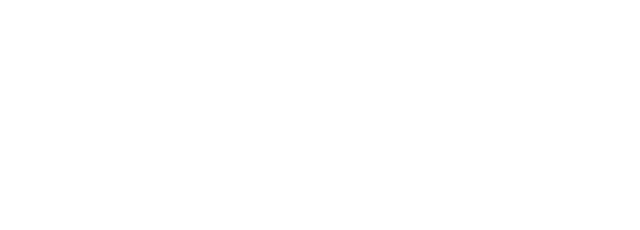
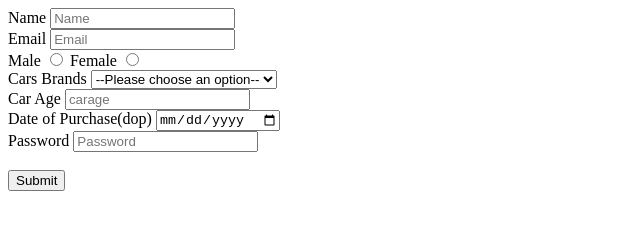
Before and after one commit to acciojob/car-insurance-form-Sridhanam, a website: page main.html in a window 1280 px wide. Shown: the whole page, without its empty margins (0-640 px from the left). Drawn offline with Linux system fonts and the light colour scheme.

Commit message:
created a submission

```diff
--- a/main.html
+++ b/main.html
@@ -8,6 +8,30 @@
 
 <body>
 	<!-- the entire body must be written by student -->
+	<form method="post">
+		<label for="name">Name</label>
+		<input id="name" placeholder="Name" type="text" required><br>
+		<label for="email">Email</label>
+		<input id="email" placeholder="Email" type="email" required><br>
+		<label for="male">Male</label>
+		<input id="male" type="radio" name="gender" required>
+		<label for="female">Female</label>
+		<input id="female" type="radio" name="gender" required><br>
+		<label for="cars">Cars Brands</label>
+		<select id="cars">
+			<option value="" disabled selected>--Please choose an option--</option>
+			<option value="BMW">BMW</option>
+			<option value="Audi">Audi</option>
+			<option value="Mercedez">Mercedez</option>
+		</select><br>
+		<label for="carage">Car Age</label>
+		<input id="carage" type="number" placeholder="carage" required><br>
+		<label for="dop">Date of Purchase(dop)</label>
+		<input id="dop" type="date" required><br>
+		<label for="password">Password</label>
+		<input id="password" type="password" placeholder="Password" required><br><br>
+		<button type="submit">Submit</button>
+	</form>
     <script type="text/javascript" src="./script.js">
 </script>
 
```
